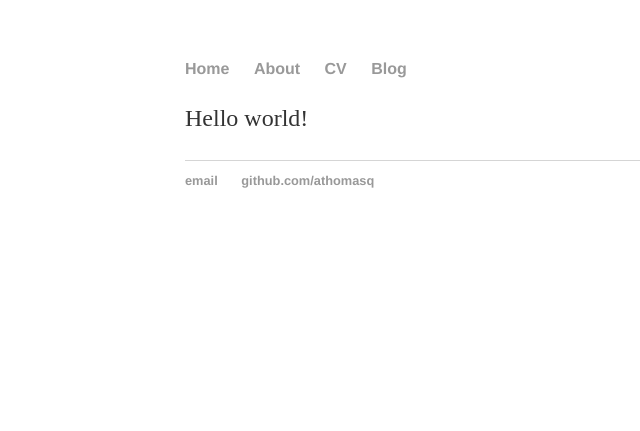
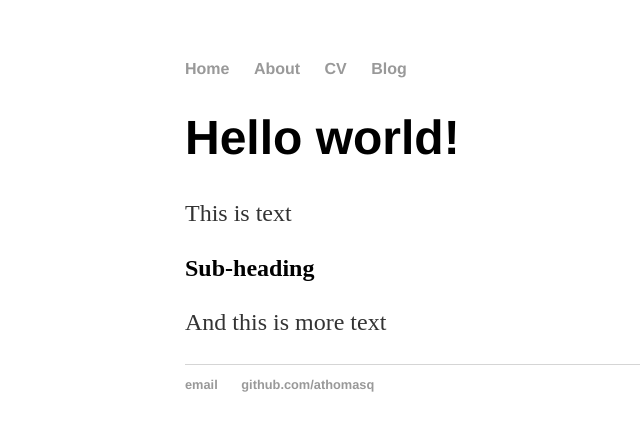
Before and after one commit to athomasq/playground, a Jekyll site: the page built from index.md, in a window 1280 px wide. Shown: the top 431 px of the page, without its empty margins (7-647 px from the left). Built offline with Jekyll 4.4.1, drawn with Linux system fonts in a browser that asks for light colours; our own code applies the rules of GitHub Pages for plain Markdown files.

Commit message:
Update index.md

```diff
--- a/index.md
+++ b/index.md
@@ -1 +1,9 @@
-Hello world!
+---
+layout: default
+title: Hello
+---
+# Hello world!
+This is text
+
+## Sub-heading
+And this is more text
```
